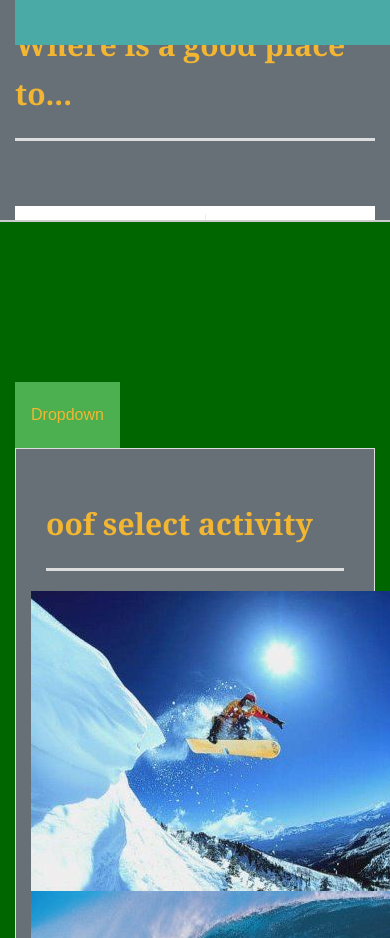
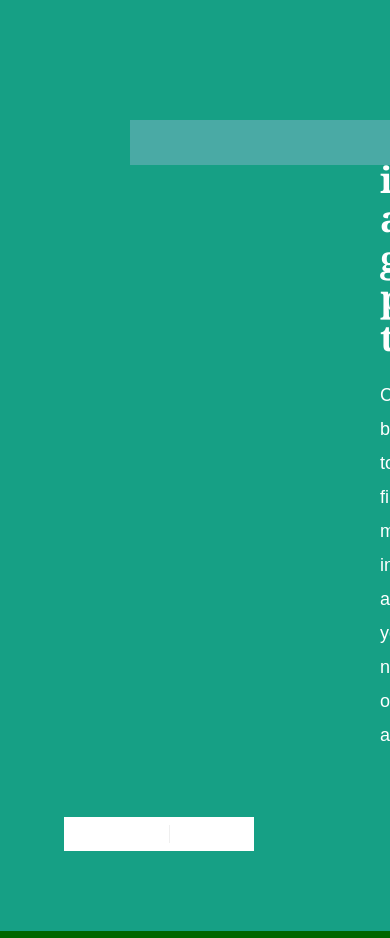
Before and after one commit to BlackBearProject1/Project1, a PHP site: page /index.html in a window 390 px wide; the page is wider, and only the part inside the window is pictured. Shown: the top 938 px of that part. Run offline with PHP 8.4, Linux system fonts and the light colour scheme; some libraries are stand-ins or nearby versions.

Commit message:
commit index.html and assets/css/style.css for front page

```diff
--- a/assets/css/style.css
+++ b/assets/css/style.css
@@ -3,7 +3,68 @@
   font-size: 18px;
   line-height: 34px;
   color: #777;
-  background-color: #252839;
+  z-index: -1;
+
+}
+.dropbtn {
+    background-color: #4CAF50;
+    color: #f2b632;
+    padding: 16px;
+    font-size: 16px;
+    border: none;
+    cursor: pointer;
+    z-index: 4;
+}
+
+.dropdown {
+    position: relative;
+    display: inline-block;
+    z-index: 50;
+    z-index: 4;
+
+}
+
+.dropdown-content {
+    display: none;
+    position: absolute;
+    background-color: #677077;
+    min-width: 260px;
+    box-shadow: 0px 8px 16px 0px rgba(0,0,0,0.2);
+    z-index: 4;
+}
+
+.dropdown-content a {
+    color: #f2b632;
+    padding: 12px 16px;
+    text-decoration: none;
+    display: block;
+    z-index: 4;
+}
+
+.dropdown-content a:hover {
+  background-color: #00cc00
+  z-index: 4;
+
+}
+
+
+.dropdown:hover .dropdown-content {
+    display: block;
+    z-index: 4;
+}
+
+.dropdown:hover .dropbtn {
+    background-color: #3e8e41;
+    z-index: 4;
+}
+
+body {
+  font-family: Arial, "Helvetica Neue", Helvetica, sans-serif;
+  font-size: 18px;
+  line-height: 34px;
+  color: #777;
+
+
 
 }
 
@@ -13,11 +74,34 @@
 
 /* general */
 
-.container {
+.container1 {
   width: 100%;
   max-width: 960px;
   margin: 0 auto;
   clear: both;
+  z-index: 4;
+  margin-left: 30px;
+
+
+
+}
+.container2 {
+  width: 100%;
+  max-width: 960px;
+  margin: 0 auto;
+  clear: both;
+  z-index: 1;
+
+
+
+}
+.container3 {
+  width: 100%;
+  max-width: 960px;
+  margin: 0 auto;
+  clear: both;
+
+
 
 }
 
@@ -26,6 +110,8 @@
 h3,
 p {
   margin-bottom: 20px;
+  margin-left: 250px;
+
 }
 
 p:last-child {
@@ -37,14 +123,14 @@
 h3 {
   font-family: Georgia, Times, "Times New Roman", serif;
   font-weight: 700;
-  color: #f2b632;
+  color: white;
 }
 
-h1 {
+#h1Activity {
   padding-bottom: 20px;
   font-size: 30px;
   line-height: 49px;
-  border-bottom: 3px solid #ddd;
+  color: black;
 
 }
 
@@ -61,8 +147,8 @@
   margin: 0 0 30px;
   overflow: auto;
   color: #fff;
-  background:#677077;
-  border-bottom: 2px solid #ccc;
+  background:#16A085;
+  padding: 100px;
 }
 
 #logo {
@@ -76,13 +162,19 @@
   color: white;
   text-align: center;
   text-decoration: none;
-  background: #4aaaa5;
-  background-image: url(https://encrypted-tbn0.gstatic.com/images?q=tbn:ANd9GcSpn66UGp-Sy4IB79sca7TwwCipzO1DGfYjw-Lc3OjGOD_ABfYM);
+
+
 }
 
 nav {
   float: right;
   margin-top: 25px;
+  float: right;
+  margin-top: 25px;
+  position: absolute;
+  top: 8px;
+  right: 16px;
+  margin-right: 50px;
 }
 
 nav a {
@@ -93,6 +185,7 @@
   color: white;
   text-decoration: none;
   border-left: 1px solid #efefef;
+
 }
 
 nav a:first-child {
@@ -108,8 +201,10 @@
   color: #fff;
   color: #ccc;
   text-align: center;
-  background: #666;
-  border-top: 8px solid #4aaaa5;
+  background: #16A085;
+  margin-left: -500px;
+  margin-right: -200px;
+
 }
 
 /* sidebar */
@@ -147,6 +242,8 @@
 
 #main-container {
   padding-top: 130px;
+  margin-right: 25px;
+
 }
 
 .main-section {
@@ -155,8 +252,9 @@
   max-width: 950px;
   padding: 30px;
   margin: 0 0 40px;
-  background: #677077;
-  border: 1px solid #ddd;
+
+
+
 
 }
 
--- a/index.html
+++ b/index.html
@@ -1,69 +1,22 @@
 <!DOCTYPE html>
-
 <html lang="en-us">
-
   <head>
     <meta charset="UTF-8">
     <script src="https://cdnjs.cloudflare.com/ajax/libs/jquery/3.2.1/jquery.min.js"></script>
     <meta name="viewport" content="width=device-width, initial-scale=1"> <!-- set view to fit screen-->
     <title>Where is a good place to...</title> <!-- title goes here-->
     <link rel="stylesheet" type="text/css" href="assets/css/reset.css"> <!--css reset file link -->
-  <link rel="stylesheet" href="https://maxcdn.bootstrapcdn.com/bootstrap/3.3.7/css/bootstrap.min.css" integrity="sha384-BVYiiSIFeK1dGmJRAkycuHAHRg32OmUcww7on3RYdg4Va+PmSTsz/K68vbdEjh4u" crossorigin="anonymous"> <!-- bootstrap CDN-->
+    <link rel="stylesheet" href="https://maxcdn.bootstrapcdn.com/bootstrap/3.3.7/css/bootstrap.min.css" integrity="sha384-BVYiiSIFeK1dGmJRAkycuHAHRg32OmUcww7on3RYdg4Va+PmSTsz/K68vbdEjh4u" crossorigin="anonymous">
     <link rel="stylesheet" type="text/css" href="assets/css/style.css"> <!--css file link -->
     <link rel="stylesheet" href="assets/css/choose.css">
     <script src="assets/javascript/choose.js"></script>
-
-<style>
-.dropbtn {
-    background-color: #4CAF50;
-    color: #f2b632;
-    padding: 16px;
-    font-size: 16px;
-    border: none;
-    cursor: pointer;
-}
-
-.dropdown {
-    position: relative;
-    display: inline-block;
-}
-
-.dropdown-content {
-    display: none;
-    position: absolute;
-    background-color: #677077;
-    min-width: 260px;
-    box-shadow: 0px 8px 16px 0px rgba(0,0,0,0.2);
-    z-index: 1;
-}
-
-.dropdown-content a {
-    color: #f2b632;
-    padding: 12px 16px;
-    text-decoration: none;
-    display: block;
-}
-
-.dropdown-content a:hover {background-color: #00cc00}
-
-.dropdown:hover .dropdown-content {
-    display: block;
-}
-
-.dropdown:hover .dropbtn {
-    background-color: #3e8e41;
-}
-</style>
-
   </head>
-
   <body>
-
     <header id="masthead"> <!-- header -->
-
-    <div class="container">
+      <div class="container1">
         <a href="index.html" id="logo"></a><!-- logo -->
         <h1>Where is a good place to...</h1> <!-- title -->
+        <p>Click below to find more information about your next outdoor activity</p>
         <d1> <!-- divider -->
           <nav>
             <a href="about.html">About</a>
@@ -71,55 +24,28 @@
           </nav>
         </d1>
       </div>
-
     </header> <!--end header-->
-
-  <div id="main-container" class="container"> <!--main container for picture=buttons -->
-
-    <div class="dropdown"> <!-- dropdown div -->
-        <button class="dropbtn">Dropdown</button> <!-- Dropdown button -->
-        <div class="dropdown-content">  <!-- content div -->
-          <a href="#" class="auth-image" id="snow">Ski/Snowboard</a> <!-- snowboard link -->
-          <a href="#" class="auth-image" id="surf">Surfing</a> <!-- surf link -->
-          <a href="#" class="auth-image" id="climb">Climbing</a> <!-- climb link -->
-          <a href="#" class="auth-image" id="hike">Hiking</a> <!-- hiking link -->
-          <a href="#" class="auth-image" id="bike">Biking</a> <!-- biking link -->
-          <a href="#" class="auth-image" id="fish">Fishing</a> <!-- skateboarding link -->
-        </div><!-- end dropdown-content -->
-    </div><!--end of dropdown -->
+    <div id="main-container" class="container2"> <!--main container for picture=buttons -->
 
       <section class="main-section"> <!--main container for picture=buttons -->
-      <h1>oof select activity</h1> <!-- user prompt / instruction for picture=buttons-->
-
+        <h1 id="h1Activity">Choose your activity</h1> <!-- user prompt / instruction for picture=buttons-->
         <div class="row" id="button-picture"> <!-- row of picture=buttons -->
           <!-- picture buttons .jpgs -->
-        <img src="assets/images/snowboard.jpg" class="auth-image" alt="snow" id="snow">
-        <img src="assets/images/surfing.jpg" class="auth-image" alt="surf" id ="surf">
-        <img src="assets/images/climbing.jpg" class="auth-image" alt="climb" id="climb">
-        <img src="assets/images/hiking.jpg" class="auth-image" alt="hike" id="hike">
-        <img src="assets/images/biking.jpg" class="auth-image" alt="bike" id="bike">
-        <img src="assets/images/fishing.jpg" class="auth-image" alt="fish" id="fish">
-
+          <div class="col-md-3"><img src="assets/images/snowboarding.png" class="auth-image" alt="snow" id="snow"></div>
+          <div class="col-md-3"><img src="assets/images/surfing.png" class="auth-image" alt="surf" id ="surf"></div>
+          <div class="col-md-3"><img src="assets/images/climbing.png" class="auth-image" alt="climb" id="climb"></div>
        </div>
-      <div class="row">
-      <div class="col-md-6">
-      <p>text column 1 owie</p> <!-- extra text section if needed -->
-      </div>
-      <div class="col-md-6">
-      <p>text column 2 ouch</p> <!-- extra text section if needed -->
-      </div>
+       <div class="row" id="button-picture">
+        <div class="col-md-3"><img src="assets/images/hiking.png" class="auth-image" alt="hike" id="hike"></div>
+        <div class="col-md-3"><img src="assets/images/biking.png" class="auth-image" alt="bike" id="bike"></div>
+        <div class="col-md-3"><img src="assets/images/fishing.png" class="auth-image" alt="fish" id="fish"></div>
        </div>
       </section>
-
-
-  </div>
-
     <footer>
-    <div class="container"> <!--container div for footer -->
+      <div class="container3"> <!--container div for footer -->
       Copyright &copy; 2017 Brian Helm, BlackBear &reg;
 
       </div>
     </footer>
   </body>
-
 </html>
```
Lines whose indentation alone changed are shown as unchanged.
